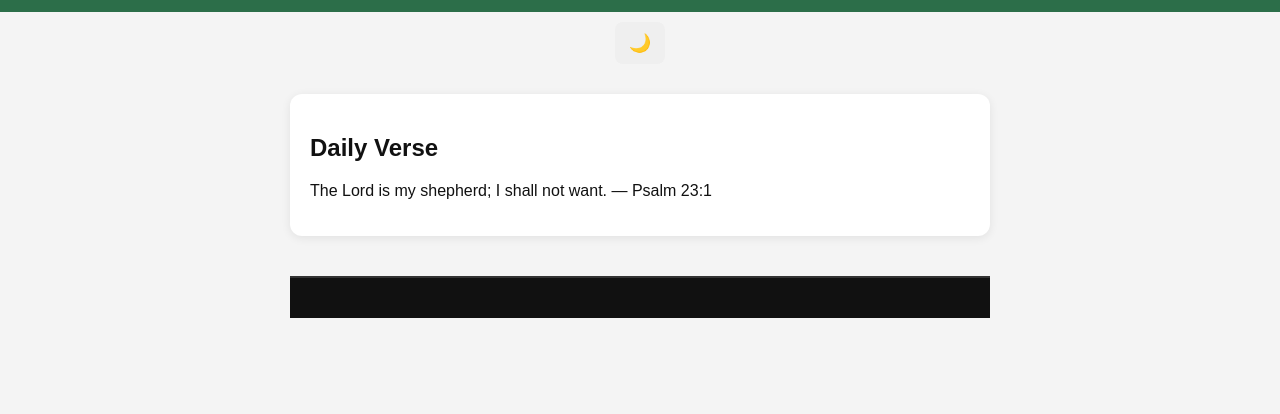
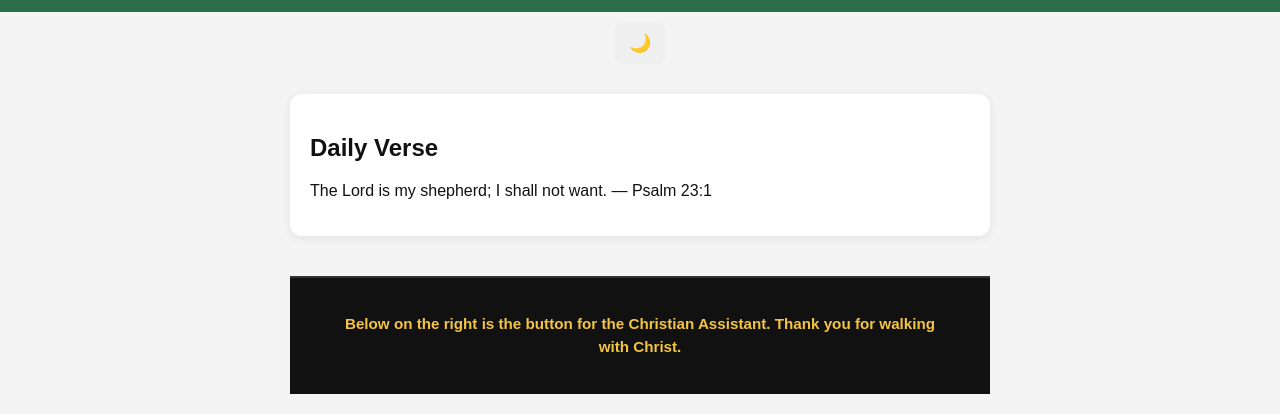
Before and after one commit to iamoptimusdad11/Walk-with-Christ, a plain HTML site: page index.html in a window 1280 px wide. Shown: the part 453-867 px from the top of the page. Before the commit the page ends 800 px from the top, so only its background shows below. Drawn offline with Linux system fonts and the light colour scheme; no server answers.

Commit message:
Update index.html

```diff
--- a/index.html
+++ b/index.html
@@ -71,6 +71,7 @@
   <!-- FOOTER -->
   <footer class="site-footer">
     <div class="footer-content">
+      <strong><p>Below on the right is the button for the Christian Assistant. Thank you for walking with Christ.</p></strong>
        </div>
   </footer>
 <script async id="apg-beacon" data-language="en" data-translation="niv" data-theme="dark" data-color="#2c6e49" data-preamble=" " data-headline="Walk With Christ" data-description="Ask anything about God, Jesus, or the Bible." src="https://apologist.ai/beacon/agent.min.js"></script>
```
